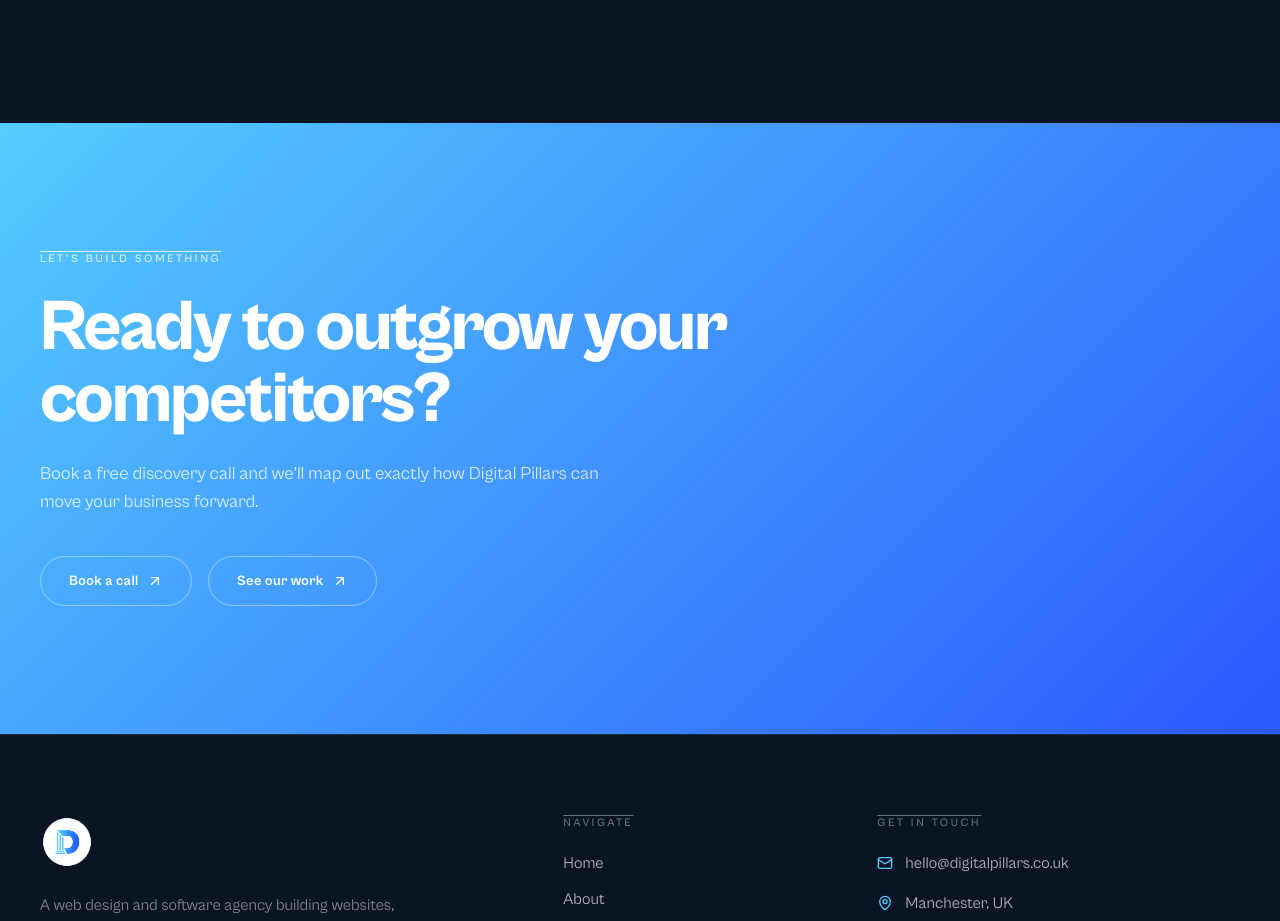
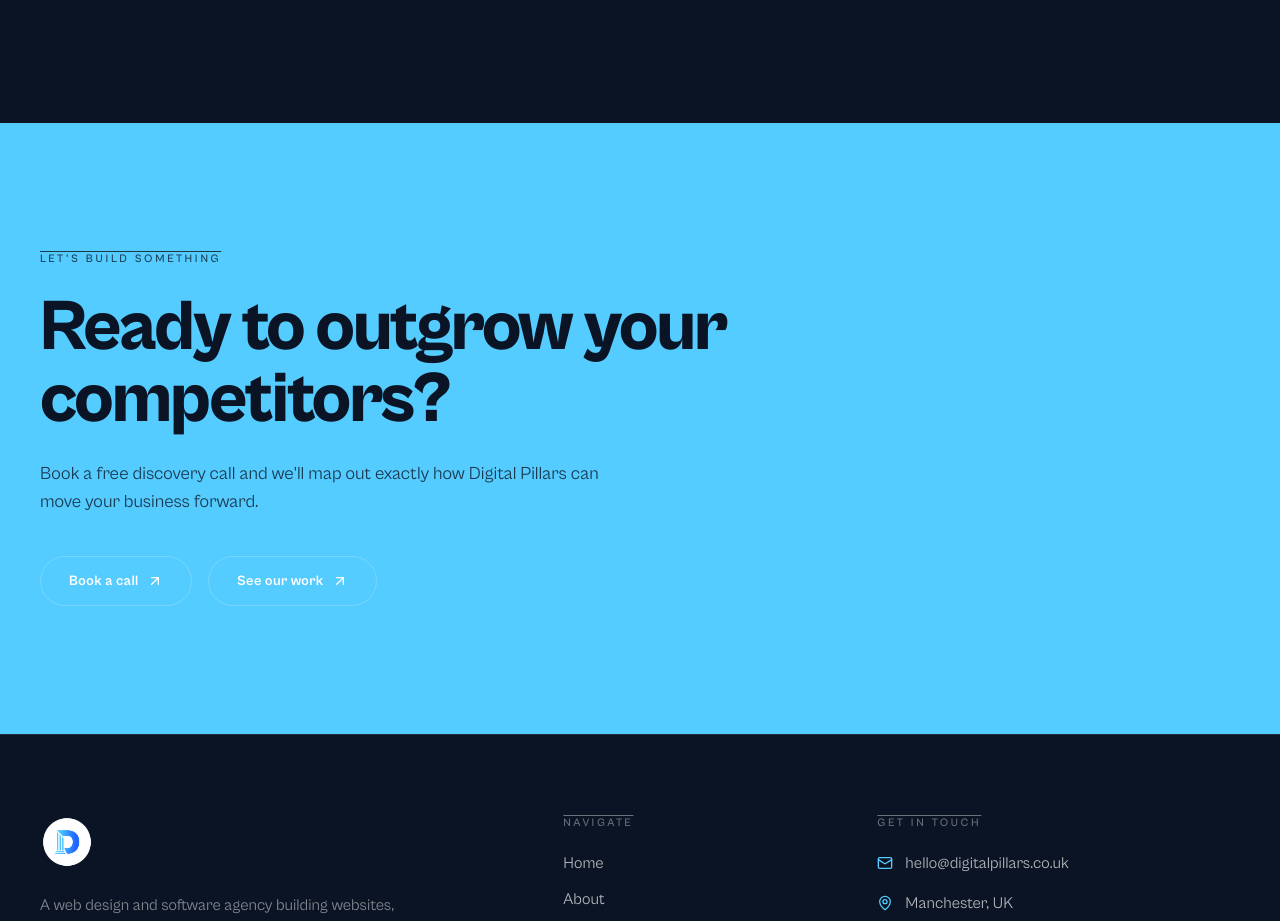
Before and after one commit to Sanwar01/digital-pillars-website, a Next.js app: page / in a window 1280 px wide. Shown: the part 3920-4841 px from the top of the page. Built offline with nearby package versions, Linux system fonts and the light colour scheme.

Commit message:
Update FinalCta and Header components with new brand colors for improved visual consistency. Adjust secondary CTA links to point to the updated '/our-work' path across relevant files.

```diff
--- a/components/FinalCta.tsx
+++ b/components/FinalCta.tsx
@@ -4,14 +4,14 @@ import { FINAL_CTA } from '@/content/site';
 
 export const FinalCta = () => {
   return (
-    <section data-testid="final-cta" className="bg-brand-gradient text-white">
+    <section data-testid="final-cta" className="bg-brand-cyan text-brand-navy">
       <div className="mx-auto max-w-[1400px] px-6 py-24 md:px-10 md:py-32">
         <Reveal>
-          <p className="overline text-white/80">{FINAL_CTA.eyebrow}</p>
+          <p className="overline text-brand-navy/80">{FINAL_CTA.eyebrow}</p>
           <h2 className="mt-6 max-w-4xl font-display text-5xl leading-[0.95] sm:text-6xl lg:text-7xl">
             {FINAL_CTA.headline}
           </h2>
-          <p className="mt-6 max-w-xl text-lg text-white/80">
+          <p className="mt-6 max-w-xl text-lg text-brand-navy/80">
             {FINAL_CTA.body}
           </p>
           <div className="mt-10 flex flex-wrap gap-4">
@@ -19,7 +19,7 @@ export const FinalCta = () => {
               href={FINAL_CTA.primary.href}
               testId="final-cta-book"
               variant="secondary"
-              className="border-white/40 text-white hover:bg-white hover:text-brand-blue"
+              className="border-brand-navy/40 text-brand-navy hover:bg-brand-navy hover:text-white"
             >
               {FINAL_CTA.primary.label}
             </CtaButton>
@@ -27,7 +27,7 @@ export const FinalCta = () => {
               href={FINAL_CTA.secondary.href}
               testId="final-cta-work"
               variant="secondary"
-              className="border-white/40 text-white hover:bg-white hover:text-brand-blue"
+              className="border-brand-navy/40 text-brand-navy hover:bg-brand-navy hover:text-white"
             >
               {FINAL_CTA.secondary.label}
             </CtaButton>
--- a/components/Header.tsx
+++ b/components/Header.tsx
@@ -8,6 +8,7 @@ import { Logo } from '@/components/Logo';
 import { usePathname } from 'next/navigation';
 import { motion, AnimatePresence } from 'framer-motion';
 import { NAV, HEADER_CTA } from '@/content/site';
+import { cn } from '@/lib/utils';
 
 export function Header() {
   const [open, setOpen] = useState(false);
@@ -86,11 +87,12 @@ export function Header() {
                   key={n.to}
                   href={n.to}
                   data-testid={`mobile-nav-${n.label.toLowerCase()}`}
-                  className={
+                  className={cn(
+                    'py-3 font-display text-2xl',
                     pathname === n.to
                       ? 'text-brand-cyan'
-                      : 'text-white/70 hover:text-white'
-                  }
+                      : 'text-white/70 hover:text-white',
+                  )}
                 >
                   {n.label}
                 </Link>
--- a/content/home.ts
+++ b/content/home.ts
@@ -13,7 +13,7 @@ export const home = {
     accentLine: 'stands on.',
     body: 'Websites, software, strategy and AI automation — engineered to beat your competitors and win you more leads.',
     primaryCta: { label: 'Book a call', href: '/contact' },
-    secondaryCta: { label: 'See our work', href: '/listings' },
+    secondaryCta: { label: 'See our work', href: '/our-work' },
   },
   trust: {
     eyebrow: 'Trusted across industries',
--- a/content/site.ts
+++ b/content/site.ts
@@ -117,5 +117,5 @@ export const FINAL_CTA = {
   headline: 'Ready to outgrow your competitors?',
   body: "Book a free discovery call and we'll map out exactly how Digital Pillars can move your business forward.",
   primary: { label: 'Book a call', href: '/contact' },
-  secondary: { label: 'See our work', href: '/listings' },
+  secondary: { label: 'See our work', href: '/our-work' },
 };
```
Also changed, not shown: 1 other file (tests, documents, lock files or other folders).
